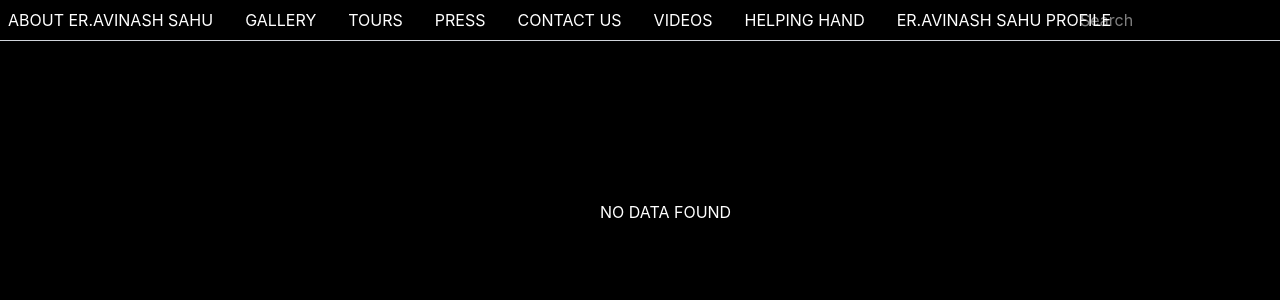
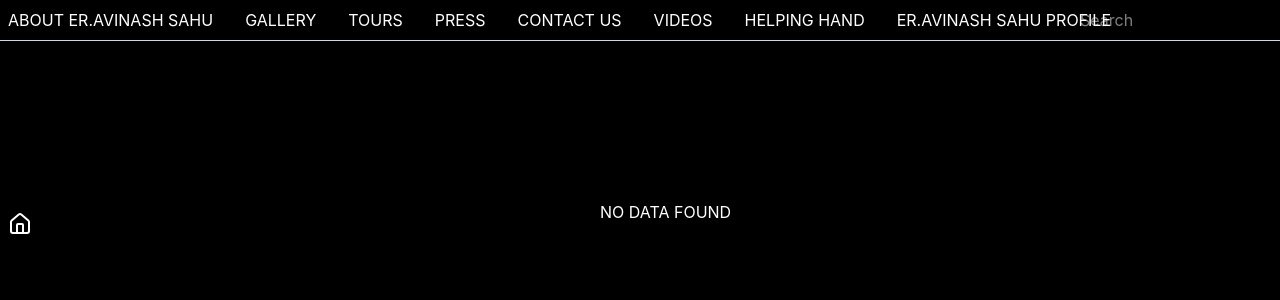
Before and after one commit to abhijeetpratapsahu-dev/gallery, a React (Vite) app: page /search in a window 1280 px wide. Shown: the top 300 px of the page. Built offline with nearby package versions, Linux system fonts and the light colour scheme.

Commit message:
updated website

```diff
--- a/src/Component/Navbar/Search.jsx
+++ b/src/Component/Navbar/Search.jsx
@@ -1,8 +1,13 @@
 import React from 'react'
+import {House} from 'lucide-react'
 
 const Search = () => {
   return (
     <div>
+        <House className='absolute left-2  bottom-141 cursor-pointer hover:text-blue-300' onClick={function(){
+          window.location.href = "/"
+      }}/>
+
     <h1 className="text-white absolute left-150 top-50">
         NO DATA FOUND
     </h1>
```
